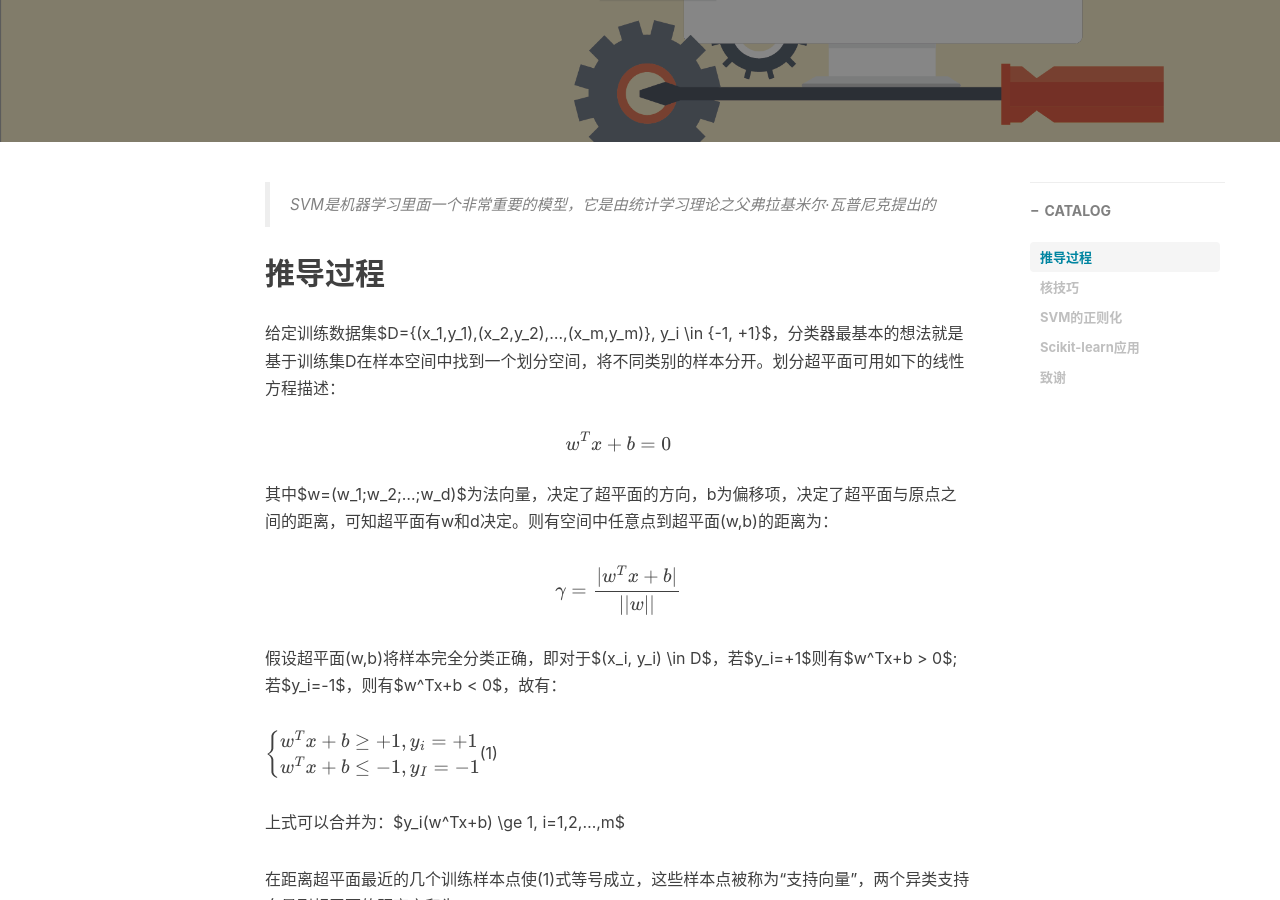
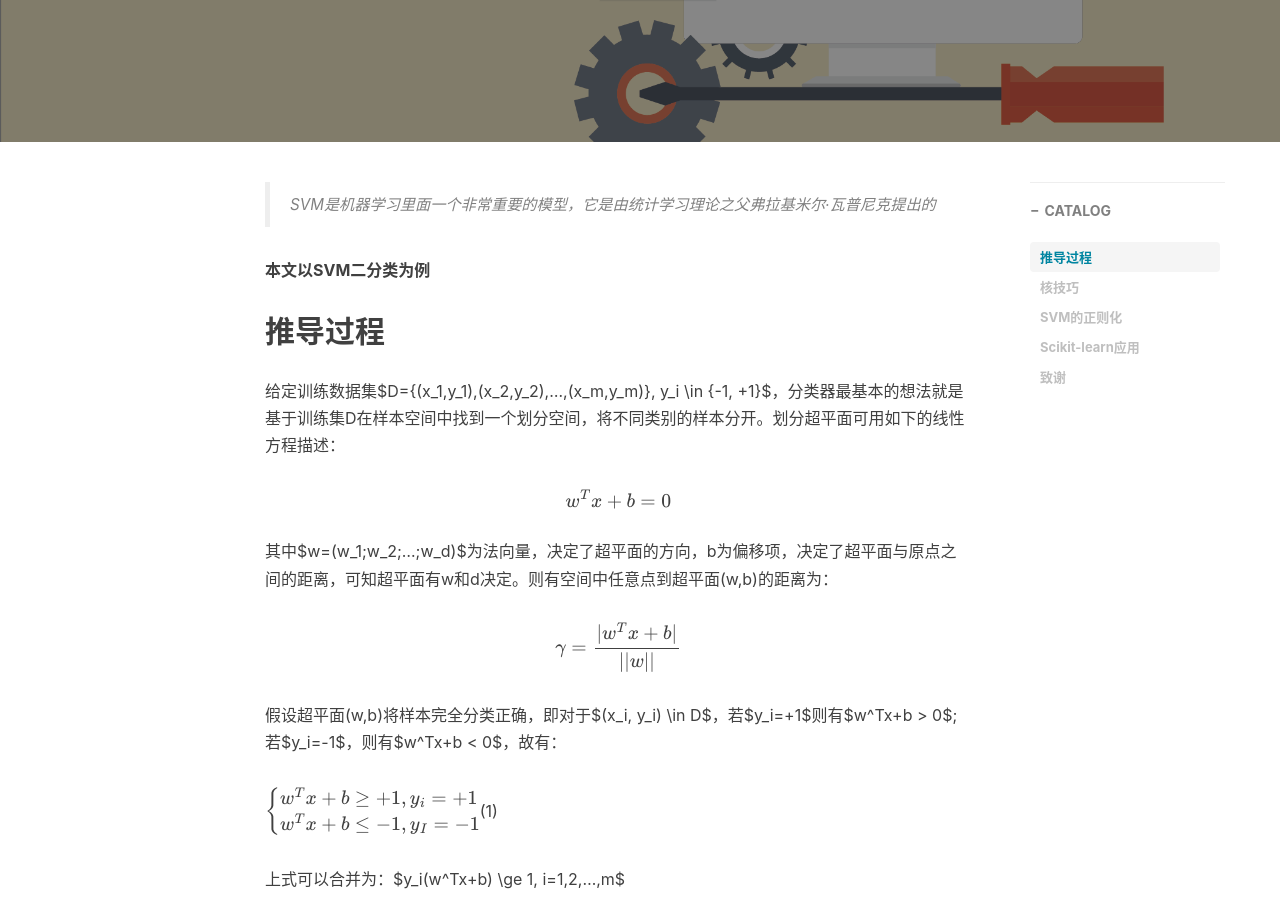
Before and after one commit to simplestory/simplestory.github.io, a Jekyll site: the page built from _posts/2018-8-16-SVM支持向量机.md, in a window 1280 px wide and 900 px high, scrolled down 315 px. Built offline with Jekyll 4.4.1, drawn with Linux system fonts in a browser that asks for light colours; nearby versions of some CDN libraries; formulas are drawn with MathJax 3; comment, search, counter and statistics services are not loaded.

Commit message:
修改文章范围

```diff
--- a/_posts/2018-8-16-SVM支持向量机.md
+++ b/_posts/2018-8-16-SVM支持向量机.md
@@ -11,6 +11,8 @@ tags:
 ---
 
 > SVM是机器学习里面一个非常重要的模型，它是由统计学习理论之父弗拉基米尔·瓦普尼克提出的
+
+**本文以SVM二分类为例**
 
 ## 推导过程
 
```
